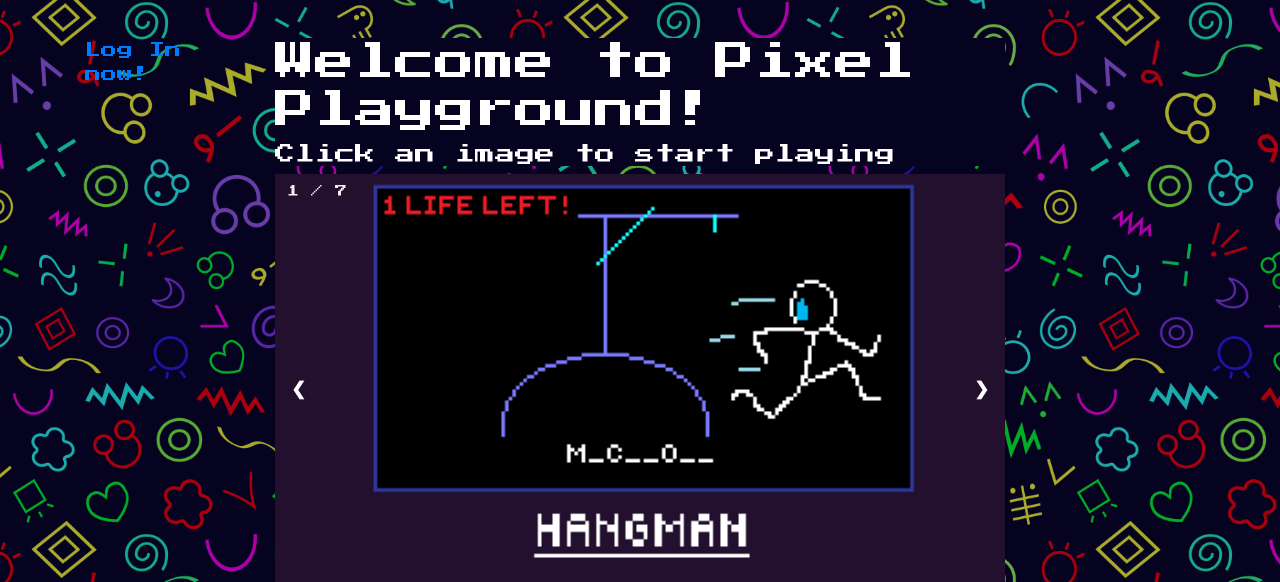
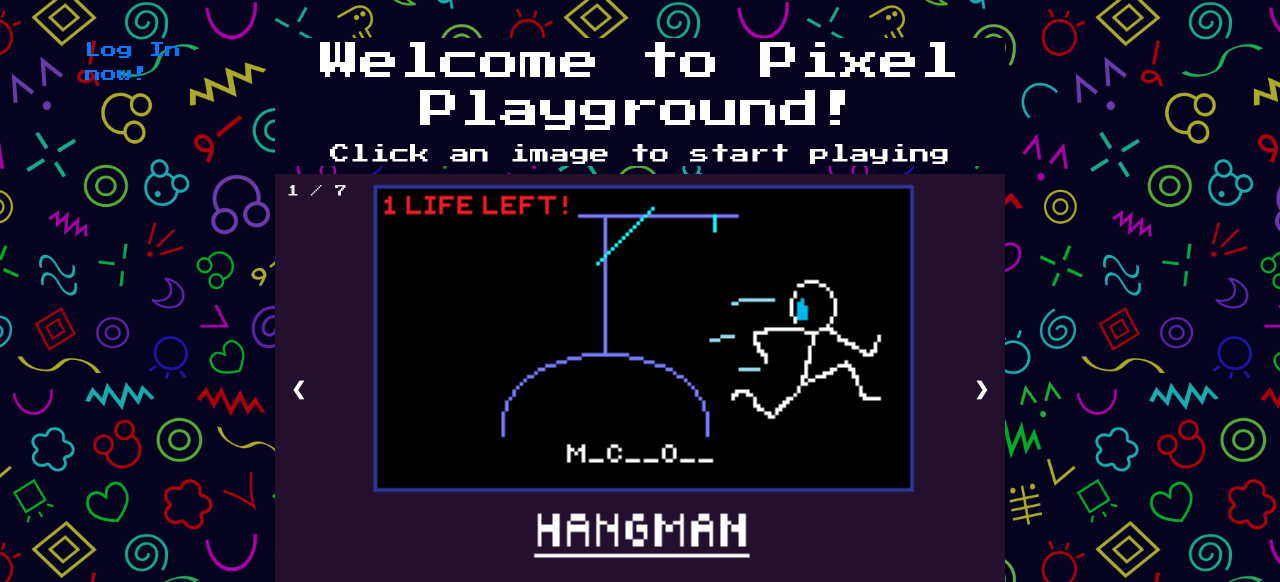
Before and after one commit to LilboX3/ITproj_PixelPlayground, a PHP site: page /Homepage.php in a window 1280 px wide. Shown: the part 135-717 px from the top of the page. Run offline with PHP 8.4, Linux system fonts and the light colour scheme.

Commit message:
Homepage colors and fixes

```diff
--- a/Homepage.php
+++ b/Homepage.php
@@ -19,7 +19,7 @@ include_once 'navbar.php';
 
         <div class="col-8" style="color:white;">
 
-        <div style="background-color:#060320;">
+        <div style="background-color:#060320; text-align:center;">
           <h1>Welcome to Pixel Playground!</h1>
           <h5>Click an image to start playing</h5>
         </div>
```
